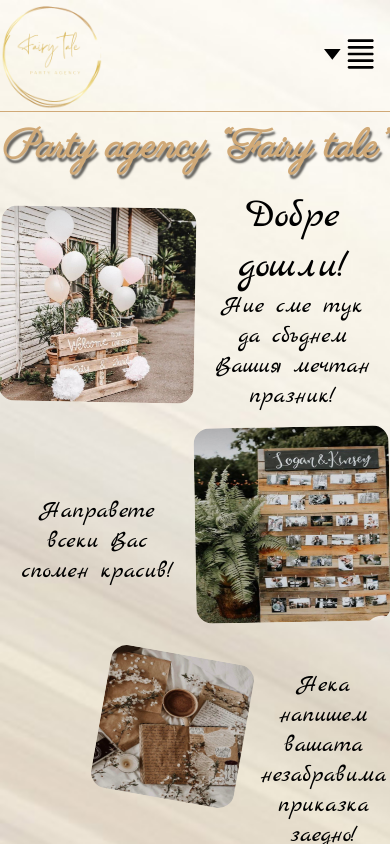
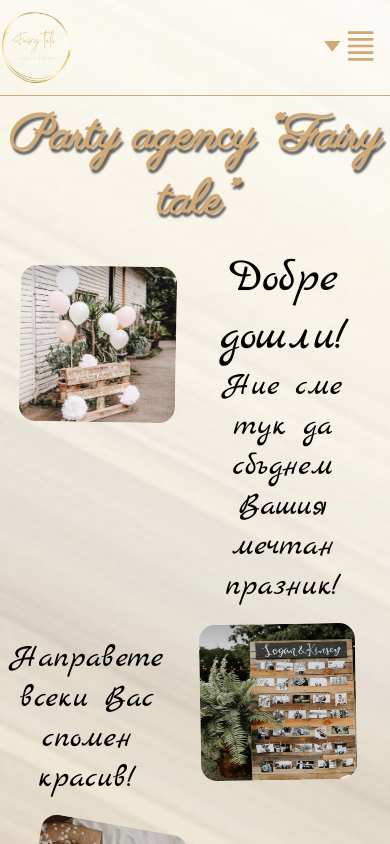
Before and after one commit to dimitrov93/party-agency, a React (Create React App) app: page / in a window 390 px wide. Shown: the top 844 px of the page. Built offline with nearby package versions, Linux system fonts and the light colour scheme; a web font is replaced by a local one.

Commit message:
media queries updates

```diff
--- a/src/components/Cards/Invitations/Invitations.jsx
+++ b/src/components/Cards/Invitations/Invitations.jsx
@@ -64,7 +64,7 @@ const Invitations = ({ galleryImg }) => {
             handleOpenModal(0);
           }}
         />
-        <div class="image-text">
+        <div className="image-text">
           <p>
             Lorem ipsum dolor sit amet consectetur adipisicing elit. Alias, ab?
           </p>
--- a/src/components/Cards/Table/Table.jsx
+++ b/src/components/Cards/Table/Table.jsx
@@ -64,7 +64,7 @@ const Table = ({ galleryImg }) => {
             handleOpenModal(0);
           }}
         />
-        <div class="image-text">
+        <div className="image-text">
           <p>
             Lorem ipsum dolor sit amet consectetur adipisicing elit. Alias, ab?
           </p>
--- a/src/components/Cards/Tablo/Tablo.jsx
+++ b/src/components/Cards/Tablo/Tablo.jsx
@@ -64,7 +64,7 @@ const Tablo = ({ galleryImg }) => {
             handleOpenModal(0);
           }}
         />
-        <div class="image-text">
+        <div className="image-text">
           <p>
             Lorem ipsum dolor sit amet consectetur adipisicing elit. Alias, ab?
           </p>
--- a/src/components/Catering/catering.css
+++ b/src/components/Catering/catering.css
@@ -20,3 +20,75 @@
     justify-content: space-evenly;
     width: 50%;
 }
+
+/* Extra large devices (large laptops and desktops, 1200px and up) */
+@media only screen and (max-width: 1200px) {
+    .catering__information h4  {
+        font-size: 1.7rem;
+    }
+
+}
+
+/* Large devices (laptops/desktops, 992px and up) */
+@media only screen and (max-width: 992px) {
+    .catering__information h4  {
+        font-size: 1.5rem;
+    }
+
+}
+
+/* Medium devices (landscape tablets, 768px and up) */
+@media only screen and (max-width: 768px) {
+    .catering__information h4  {
+        font-size: 1.2rem;
+    }
+}
+
+/* Small devices (portrait tablets and large phones, 600px and up) */
+@media only screen and (max-width: 600px) {
+    .catering__information h4  {
+        font-size: 1rem;
+        margin-top: 10px;
+    }
+
+    .catering__information p {
+        font-size: 12px;
+        margin-top: 10px;
+
+    }
+
+    .catering__img {
+        width: 60%;
+    }
+
+    .catering img {
+        max-width: 80%;
+    }
+}
+
+/* Extra small devices (phones, 600px and down) */
+@media only screen and (max-width: 400px) {
+    .catering__img {
+        width: 40%;
+    }
+
+    .catering img {
+        max-width: 100%;
+    }
+}
+
+/* Extra small devices (phones, 600px and down) */
+@media only screen and (max-width: 300px) {
+    .catering {
+        flex-direction: column;
+        align-items: center;
+    }
+    .catering__img {
+        width: 90%;
+    }
+
+    .catering__information {
+        width: 100%;
+        padding: 10px;
+    }
+}
--- a/src/components/Decoration/Birthday/birthday.css
+++ b/src/components/Decoration/Birthday/birthday.css
@@ -10,8 +10,6 @@
     align-items: center;
     max-width: 100%;
 }
-
-
 
 .birthday__gallery_container{
     max-width: 30%;
@@ -27,3 +25,38 @@
 .first__pic {
     max-width: 50%;
 }
+
+/* Extra large devices (large laptops and desktops, 1200px and up) */
+@media only screen and (max-width: 1200px) {
+    .birthday__wrapper {
+        gap: 16px;
+    }
+
+    .birthday__gallery {
+        max-width: 90%;
+        aspect-ratio: 1/1;
+        justify-content: center;
+        justify-self: center;
+    }
+
+}
+
+/* Large devices (laptops/desktops, 992px and up) */
+@media only screen and (max-width: 992px) {
+
+}
+
+/* Medium devices (landscape tablets, 768px and up) */
+@media only screen and (max-width: 768px) {
+
+}
+
+/* Small devices (portrait tablets and large phones, 600px and up) */
+@media only screen and (max-width: 600px) {
+
+}
+
+/* Extra small devices (phones, 600px and down) */
+@media only screen and (max-width: 300px) {
+
+}
--- a/src/components/Decoration/decoration.css
+++ b/src/components/Decoration/decoration.css
@@ -19,18 +19,29 @@
 img {
     object-fit: fill;
     object-position: center center;
-    max-width:90%;
+    max-width: 90%;
     height: 100%;
 }
 
-.list__title{
+.list__title {
     padding: 1rem;
     text-transform: uppercase;
+    text-align: center;
+
 }
 
 
 /* Extra large devices (large laptops and desktops, 1200px and up) */
 @media only screen and (max-width: 1200px) {
+    img {
+        max-width: 100%;
+        aspect-ratio: 1/1;
+    }
+
+    .list__title {
+        font-size: 1.5rem;
+    }
+
 
 }
 
@@ -38,14 +49,10 @@ img {
 @media only screen and (max-width: 992px) {
     .list__card {
         max-width: 100%;
+        padding: 0;
     }
 
-    img {
-        max-width:100%;
-        height: 50%;
-    }
-
-    .list__title{
+    .list__title {
         font-size: 1.5rem;
     }
 }
@@ -53,49 +60,44 @@ img {
 /* Medium devices (landscape tablets, 768px and up) */
 @media only screen and (max-width: 768px) {
     .list__cards {
-        grid-template-columns: repeat(2,1fr);
+        grid-template-columns: repeat(2, 1fr);
     }
 
     img {
-        max-width:10%;
-        height: 100%;
+        max-width: 50%;
     }
 
-    .list__title{
-        font-size: 1.8rem;
+    .list__title {
+        font-size: 1.2rem;
+    }
+
+    .list__card .green__btn {
+        padding: 0.5rem 3rem;
+
     }
 }
 
 /* Small devices (portrait tablets and large phones, 600px and up) */
-@media only screen and (max-width: 600px) {
-
-    img {
-        max-width:100%;
-        height: 40%;
-    }
-
-    .list__title{
-        font-size: 1.2rem;
-    }
-}
+@media only screen and (max-width: 600px) {}
 
 /* Extra small devices (phones, 600px and down) */
 @media only screen and (max-width: 300px) {
 
     .list__cards {
         grid-template-columns: repeat(1, 1fr);
+        justify-items: center;
+        align-items: center;
     }
 
     .list__card {
-        padding: 0;
+        width: 30%;
     }
 
     img {
-        max-width:100%;
-        height: 40%;
+        max-width: 100%;
     }
 
-    .list__title{
+    .list__title {
         font-size: 1.2rem;
     }
 }
--- a/src/components/Footer/footer.css
+++ b/src/components/Footer/footer.css
@@ -49,10 +49,6 @@ footer a {
 @media screen and (max-width: 600px) {
         .permalinks {
             flex-direction: column;
-            gap: 1.5rem;
-        }
-
-        .footer__socials {
-            margin-bottom: 2.6rem;
+            gap: 1em;
         }
 }
--- a/src/components/Home/home.css
+++ b/src/components/Home/home.css
@@ -134,9 +134,13 @@ h2,h3 {
     }
   }
 
-  /* ========== MEDIA QUERIES (MEDIUM DEVICES)  ========== */
+/* Extra large devices (large laptops and desktops, 1200px and up) */
+@media only screen and (max-width: 1200px) {
 
-@media screen and (max-width: 1024px) {
+    .article__left,
+    .article__right {
+        justify-content: center;
+    }
 
     .home__title {
         font-size: 3.5rem;
@@ -153,26 +157,82 @@ h2,h3 {
         height: 90%;
         max-width: 30%;
     }
+    .article__right img {
+        margin-right: 40px;
+    }
+    .article__logo {
+        max-width: 40%;
+        margin-left: 20px;
+    }
+}
+
+/* Large devices (laptops/desktops, 992px and up) */
+@media only screen and (max-width: 992px) {
 
 }
 
-/* ========== MEDIA QUERIES (SMALL DEVICES)  ========== */
+/* Medium devices (landscape tablets, 768px and up) */
+@media only screen and (max-width: 768px) {
 
-@media screen and (max-width: 600px) {
+      .article__left:nth-last-child(1) img {
+        max-width: 45%;
+    }
 
+}
+
+/* Small devices (portrait tablets and large phones, 600px and up) */
+@media only screen and (max-width: 600px) {
     .home__title {
-        font-size: 2.5rem;
+        font-size: 3rem;
     }
 
     .article__header h2 {
-        font-size: 2.5rem;
+        font-size: 2.9rem;
       }
 
     .article__header h3 {
+        font-size: 2rem;
+      }
+
+      .article__right img {
+        margin-right: 40px;
+    }
+    .article__logo {
+        max-width: 40%;
+        margin-left: 20px;
+    }
+
+    .article__left:nth-last-child(1)  {
+        margin: 0;
+        padding: 10px;
+    }
+
+      .article__left:nth-last-child(1) img {
+        max-width: 40%;
+    }
+}
+
+/* Extra small devices (phones, 600px and down) */
+@media only screen and (max-width: 300px) {
+    .home__title {
+        font-size: 1.5rem;
+    }
+
+    .article__header h2 {
         font-size: 1.5rem;
       }
-    .article__logo {
-        height: 90%;
-        max-width: 50%;
+
+    .article__header h3 {
+        font-size: 1rem;
+      }
+
+      .article__left:nth-last-child(1)  {
+        margin: 0;
+        padding: 10px;
     }
+
+      .article__left:nth-last-child(1) img {
+        max-width: 40%;
+    }
+
 }
--- a/src/components/Navigation/navigation.css
+++ b/src/components/Navigation/navigation.css
@@ -103,13 +103,21 @@ nav a:hover {
 
 /* Large devices (laptops/desktops, 992px and up) */
 @media only screen and (max-width: 992px) {
+
+  nav {
+    justify-content: space-between;
+    height: 6.5rem;
+  }
+
+  .nav__buttons a {
+    padding: 0;
+  }
   .list__card {
     max-width: 100%;
   }
 
-  img {
-    max-width: 100%;
-    height: 50%;
+  .nav__logo {
+    max-width: 80%;
   }
 
   .list__title {
@@ -119,13 +127,16 @@ nav a:hover {
 
 /* Medium devices (landscape tablets, 768px and up) */
 @media only screen and (max-width: 768px) {
-
+  .nav__buttons li a {
+    padding: 0;
+  }
 }
 
 /* Small devices (portrait tablets and large phones, 600px and up) */
 @media only screen and (max-width: 600px) {
   nav {
     justify-content: space-between;
+    height: 6rem;
   }
 
   .drop__down {
@@ -135,10 +146,15 @@ nav a:hover {
   .drop__btn {
     display: block;
     /* Show the button */
+    color: var(--clr-brown);
   }
 
   .dropdown__content {
     margin-left: -60px;
+  }
+
+  .dropdown__content a {
+    color: var(--clr-brown);
   }
 
   .nav__buttons {
@@ -147,16 +163,20 @@ nav a:hover {
   }
 
   .nav__logo {
-    max-width: 100%;
+    max-width: 70%;
   }
 }
 
 /* Extra small devices (phones, 600px and down) */
 @media only screen and (max-width: 300px) {
+  nav {
+    height: 5rem;
+  }
 
   .drop__btn {
+
     display: block;
-    padding: 0;
+    padding: 5px;
     /* Show the button */
   }
 
@@ -165,7 +185,7 @@ nav a:hover {
   }
 
   .nav__logo {
-    max-width: 80%;
+    max-width: 60%;
     aspect-ratio: 1/1;
   }
 }
```
Also changed, not shown: src/components/Decoration/Birthday/Gallery/bgallery.css (+25 -0 lines).
